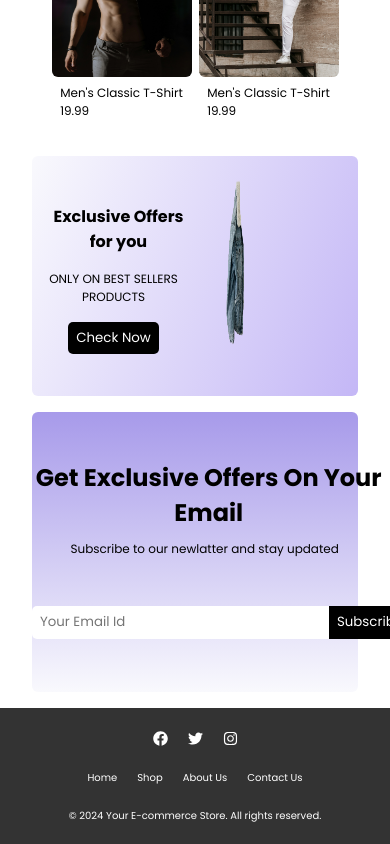
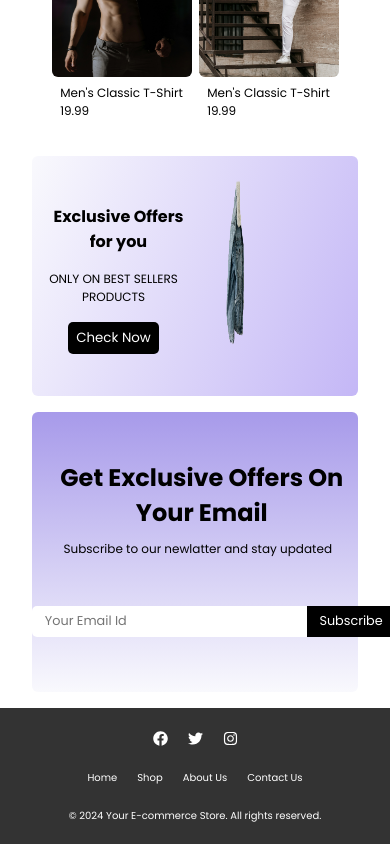
Before and after one commit to masudalom1/myshop_E-commerse-website, a React (Vite) app: page / in a window 390 px wide. Shown: the part 1187-2031 px from the top of the page. Built offline with nearby package versions, Linux system fonts and the light colour scheme.

Commit message:
Update offers.css

```diff
--- a/src/components/Offers/offers.css
+++ b/src/components/Offers/offers.css
@@ -33,10 +33,7 @@
 
   .right_section input {
     flex-wrap: wrap;
-    padding-left: 0.5rem;
-    padding-right: 10rem;
-    padding-top: 0.4rem;
-    padding-bottom: 0.4rem;
+    padding: 0.4rem 1rem;
     outline: none;
     border: none;
     border-top-left-radius: 5px;
@@ -45,10 +42,7 @@
 
   .right_section button {
     flex-wrap: wrap;
-    padding-left: 0.5rem;
-    padding-top: 0.4rem;
-    padding-bottom: 0.4rem;
-    padding-right: 0.4rem;
+    padding: 0.4rem 1rem;
     outline: none;
     border: none;
     background-color: black;
@@ -62,25 +56,23 @@
     color: white;
   }
 
-  @media screen and (max-width:480px) {
-    .offers_sections h1{
-        font-size: 1.5rem;
-        margin-right: 1.5rem;
-        flex-wrap: wrap;
+  @media screen and (max-width: 430px) {
+    .left_section h1 {
+      font-size: 1.5rem;
+      margin-right: 1.5rem;
     }
 
-    .offers_sections p{
-        margin-right: 2rem;
+    .offers_sections p {
+      margin-right: 2rem;
     }
-    .right_section input{
-        padding-right: 2rem;
+
+    .right_section input {
+      padding: 0.4rem 0.8rem;
+      font-size: 0.8rem;
+    }
+
+    .right_section button {
+      padding: 0.4rem 0.8rem;
+      font-size: 0.8rem;
     }
   }
-
-    .offers_sections p{
-        margin-right: 2rem;
-    }
-    .right_section input{
-        padding-right: 2rem;
-    }
-  }
```
